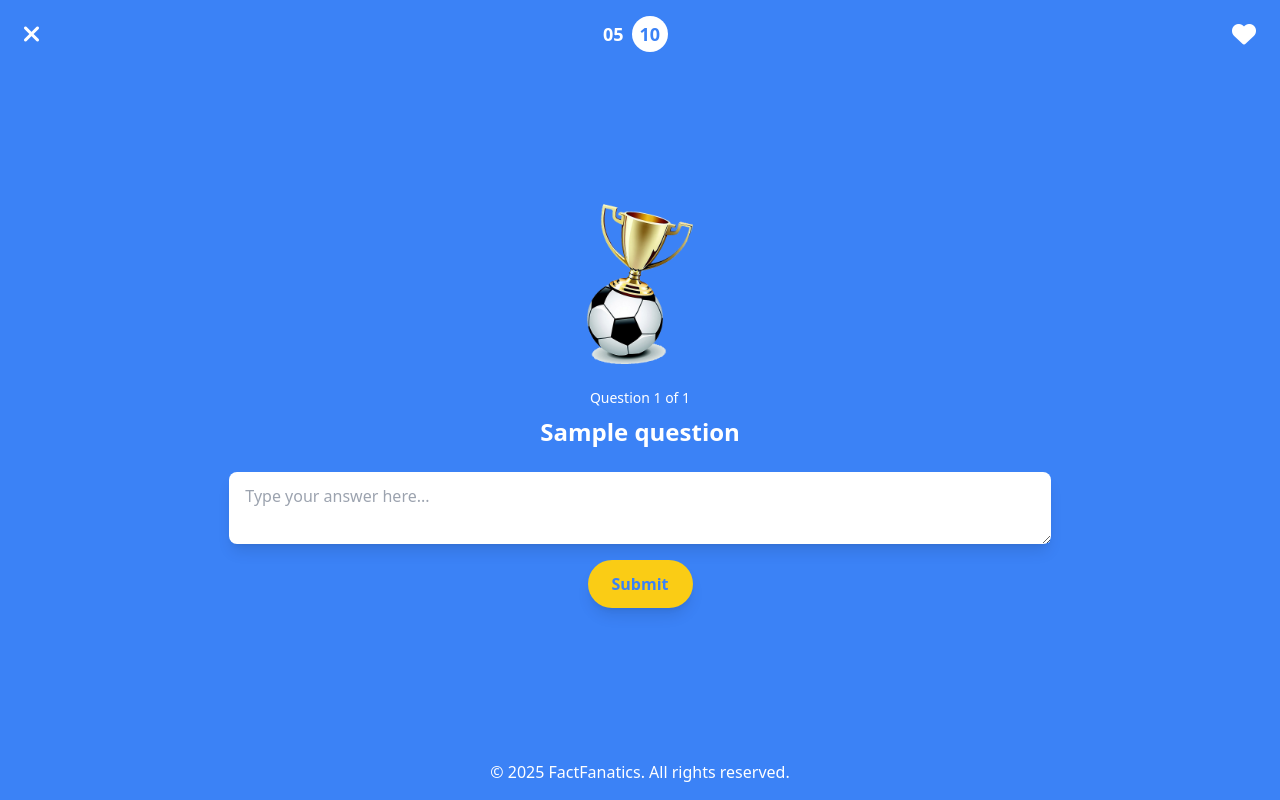
After one commit to kipchumbaofficial/factfanatics, a Flask app: template app/templates/question.html in a window 1280 px wide. The commit adds this page. Run offline with Flask 3, Linux system fonts and the light colour scheme; tables that the repository leaves empty hold one stand-in row (values such as "Sample post"); the template is opened without the code that fills it: values that come from a table or form of the project are taken from there, most other values are stand-ins (such as "Sample title", 1, 10 or a date in 2020); some libraries are stand-ins or nearby versions.

Commit message:
Add user answer form and implement category selection; update routes and templates for question display

```diff
--- a/app/static/css/style.css
+++ b/app/static/css/style.css
@@ -729,6 +729,14 @@ video {
   height: auto;
 }
 
+.h-40 {
+  height: 10rem;
+}
+
+.h-full {
+  height: 100%;
+}
+
 .max-h-screen {
   max-height: 100vh;
 }
@@ -751,6 +759,10 @@ video {
 
 .w-16 {
   width: 4rem;
+}
+
+.w-40 {
+  width: 10rem;
 }
 
 .max-w-2xl {
@@ -825,6 +837,18 @@ video {
   --tw-space-x-reverse: 0;
   margin-right: calc(2rem * var(--tw-space-x-reverse));
   margin-left: calc(2rem * calc(1 - var(--tw-space-x-reverse)));
+}
+
+.space-y-4 > :not([hidden]) ~ :not([hidden]) {
+  --tw-space-y-reverse: 0;
+  margin-top: calc(1rem * calc(1 - var(--tw-space-y-reverse)));
+  margin-bottom: calc(1rem * var(--tw-space-y-reverse));
+}
+
+.space-y-6 > :not([hidden]) ~ :not([hidden]) {
+  --tw-space-y-reverse: 0;
+  margin-top: calc(1.5rem * calc(1 - var(--tw-space-y-reverse)));
+  margin-bottom: calc(1.5rem * var(--tw-space-y-reverse));
 }
 
 .overflow-y-auto {
@@ -995,6 +1019,11 @@ video {
 
 .to-red-500 {
   --tw-gradient-to: #ef4444 var(--tw-gradient-to-position);
+}
+
+.object-contain {
+  -o-object-fit: contain;
+     object-fit: contain;
 }
 
 .p-1\.5 {
@@ -1238,6 +1267,11 @@ video {
   background-color: rgb(185 28 28 / var(--tw-bg-opacity, 1));
 }
 
+.hover\:bg-yellow-300:hover {
+  --tw-bg-opacity: 1;
+  background-color: rgb(253 224 71 / var(--tw-bg-opacity, 1));
+}
+
 .hover\:text-orange-600:hover {
   --tw-text-opacity: 1;
   color: rgb(234 88 12 / var(--tw-text-opacity, 1));
@@ -1283,6 +1317,10 @@ video {
 }
 
 @media (min-width: 768px) {
+  .md\:w-2\/3 {
+    width: 66.666667%;
+  }
+
   .md\:grid-cols-2 {
     grid-template-columns: repeat(2, minmax(0, 1fr));
   }
--- /dev/null
+++ b/app/templates/question.html
@@ -0,0 +1,49 @@
+{% extends "base.html" %}
+
+{% block content %}
+<div class="bg-blue-500 min-h-screen flex flex-col items-center justify-between">
+  <!-- Header Section -->
+  <header class="w-full flex justify-between items-center px-6 py-4">
+    <a href="#" class="text-white text-2xl"><i class="fas fa-times"></i></a>
+    <div class="text-white text-lg font-bold flex items-center space-x-2">
+      <span>05</span>
+      <span class="px-2 py-1 bg-white text-blue-500 rounded-full">10</span>
+    </div>
+    <a href="#" class="text-white text-2xl"><i class="fas fa-heart"></i></a>
+  </header>
+
+  <!-- Question Section -->
+  <main class="w-full px-6 flex flex-col items-center text-center space-y-6">
+    <!-- Placeholder for image -->
+    <div class="w-40 h-40  flex justify-center items-center">
+      <img src="{{ url_for('static', filename='images/football.png') }}" alt="Illustration" class="w-full h-full object-contain">
+    </div>
+
+    <!-- Question Text -->
+    <div class="text-white">
+      <p class="text-sm">Question {{ current_number }} of {{ total_questions }}</p>
+      <h1 class="text-2xl font-bold mt-2">
+        {{ question.question }}
+      </h1>
+    </div>
+
+    <!-- Answer Input -->
+    <form method="POST" action="/submit-answer" class="w-full flex flex-col items-center space-y-4">
+      <textarea
+        name="answer"
+        placeholder="Type your answer here..."
+        class="w-full md:w-2/3 px-4 py-3 rounded-lg shadow-lg text-gray-800"
+        required
+      ></textarea>
+      <button type="submit" class="bg-yellow-400 text-blue-500 font-bold px-6 py-3 rounded-full shadow-lg hover:bg-yellow-300">
+        Submit
+      </button>
+    </form>
+  </main>
+
+  <!-- Footer Section -->
+  <footer class="w-full py-4 text-center text-white">
+    <p>&copy; 2025 FactFanatics. All rights reserved.</p>
+  </footer>
+</div>
+{% endblock %}
```
Also changed, not shown: app/blueprints/main/routes.py (+44 -3 lines), app/forms/user.py (added, +14 -0 lines), app/templates/categories.html (+4 -4 lines), app/static/images/football.png (added).
